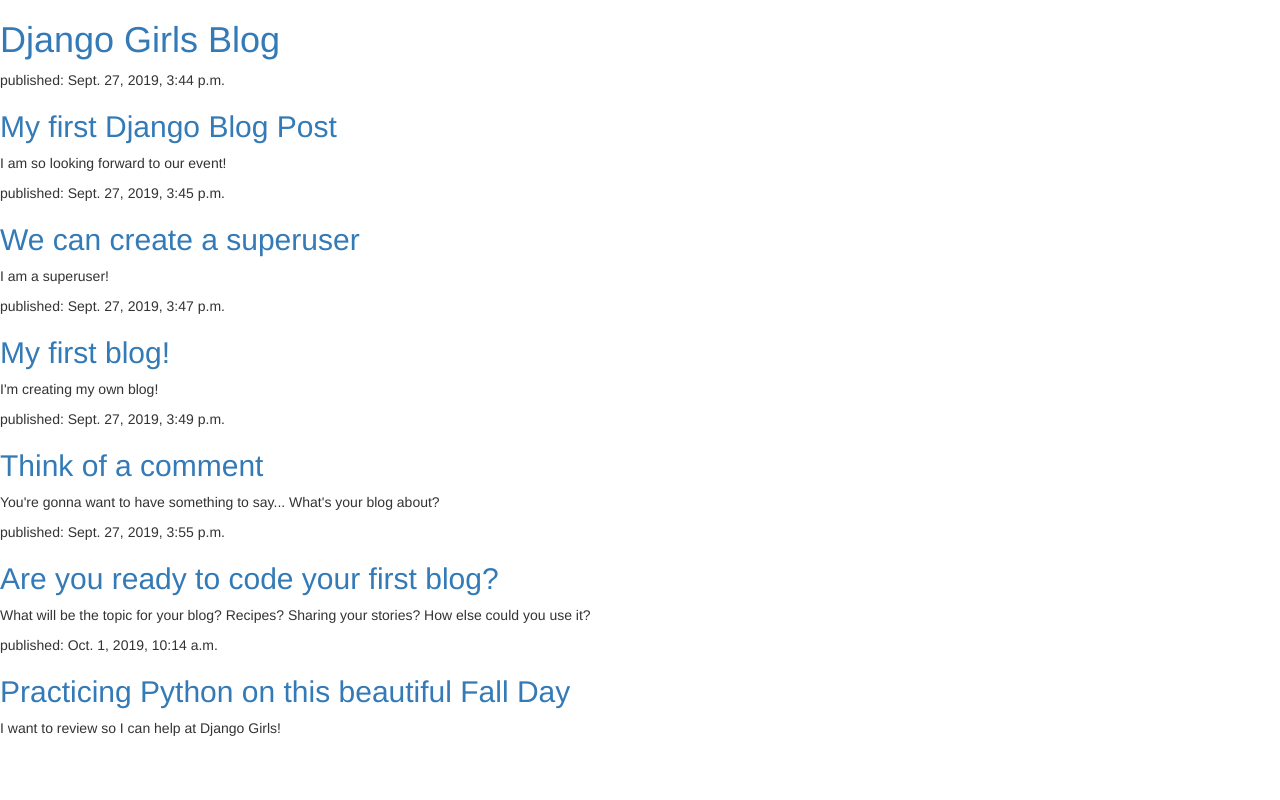
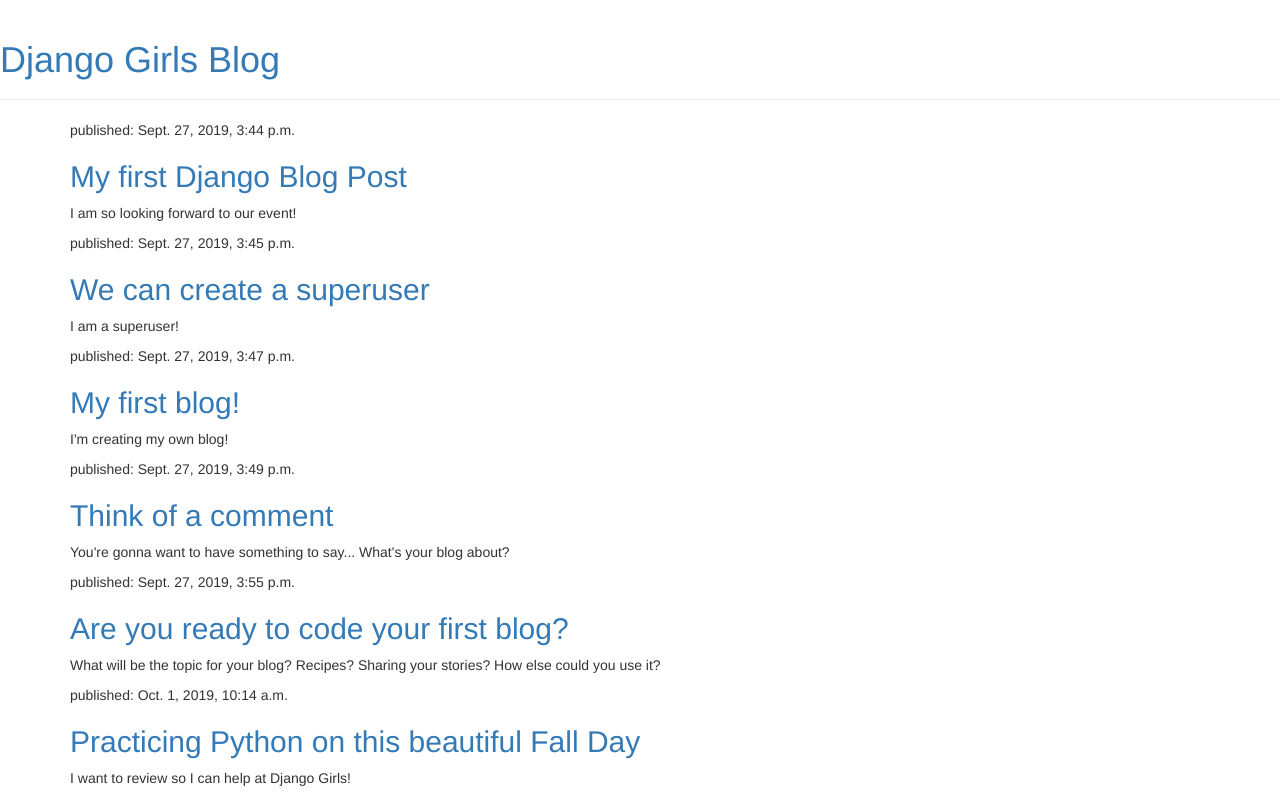
Before and after one commit to j-kincaid/my-DjangoGirls-blog, a Django app: page / in a window 1280 px wide. Run offline with Django 3.2, Linux system fonts and the light colour scheme; data comes from the database, SQL or seed files in the repository; some libraries are stand-ins or nearby versions.

Commit message:
added Bootstrap, not botstrap, and css

```diff
--- a/blog/templates/blog/post_list.html
+++ b/blog/templates/blog/post_list.html
@@ -6,20 +6,30 @@
     <link rel="stylesheet" href="//maxcdn.bootstrapcdn.com/bootstrap/3.2.0/css/bootstrap.min.css">
     <link rel="stylesheet" href="//maxcdn.bootstrapcdn.com/bootstrap/3.2.0/css/bootstrap-theme.min.css">
     <link rel="stylesheet" href="{% static 'css/blog.css' %}">
+    <link href="//fonts.googleapis.com/css?family=Lobster&subset=latin,latin-ext" rel="stylesheet" type="text/css">
+
 </head>
 
 <body>
-    <div>
+    <div class="page-header">
         <h1><a href="/">Django Girls Blog</a></h1>
     </div>
 
-    {% for post in posts %}
-    <div>
-        <p>published: {{ post.published_date }}</p>
-        <h2><a href="">{{ post.title }}</a></h2>
-        <p>{{ post.text|linebreaksbr }}</p>
+    <div class="content container">
+        <div class="row">
+            <div class="col-md-8">
+                {% for post in posts %}
+                <div class="post">
+                    <div class="date">
+                        <p>published: {{ post.published_date }}</p>
+                    </div>
+                    <h2><a href="">{{ post.title }}</a></h2>
+                    <p>{{ post.text|linebreaksbr }}</p>
+                </div>
+                {% endfor %}
+            </div>
+        </div>
     </div>
-    {% endfor %}
 </body>
 
 </html>
```
